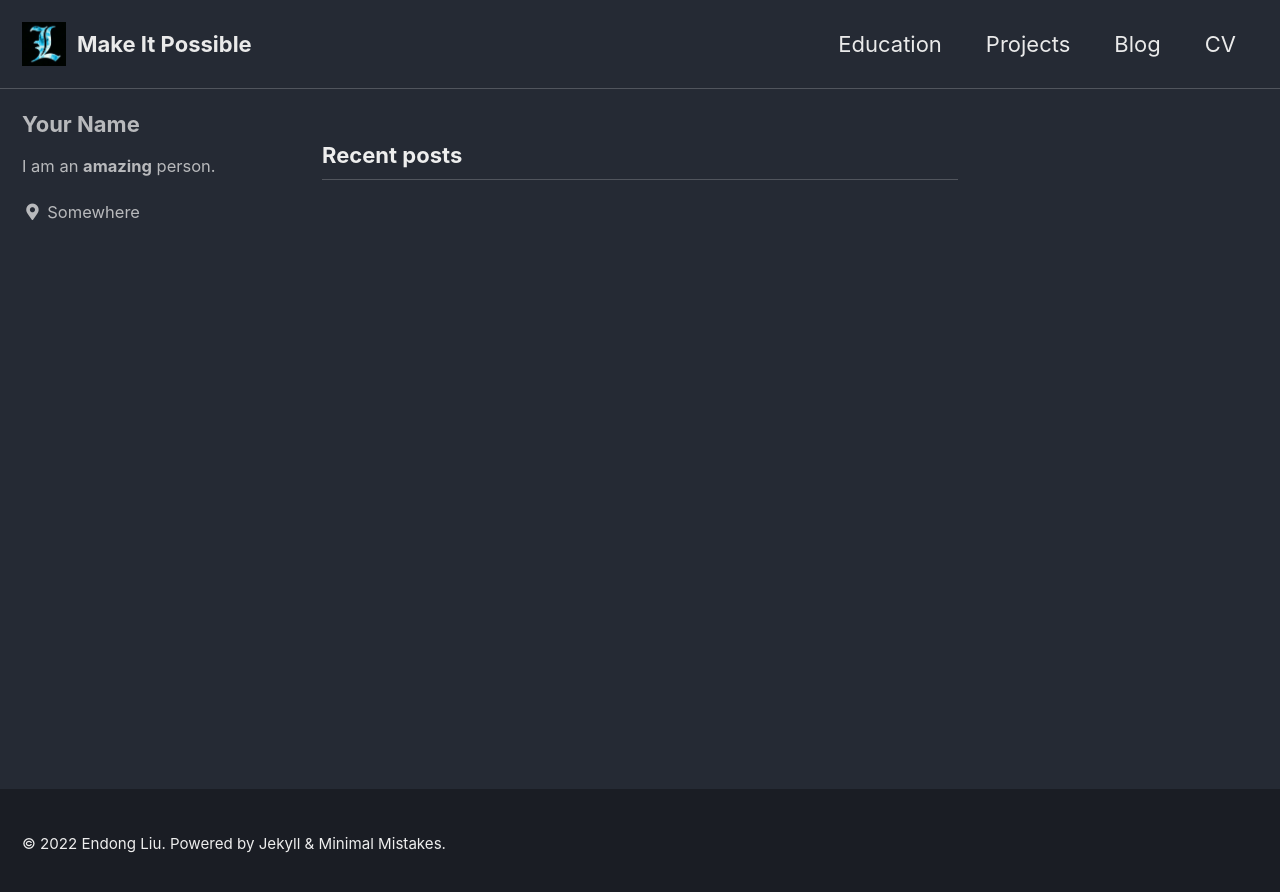
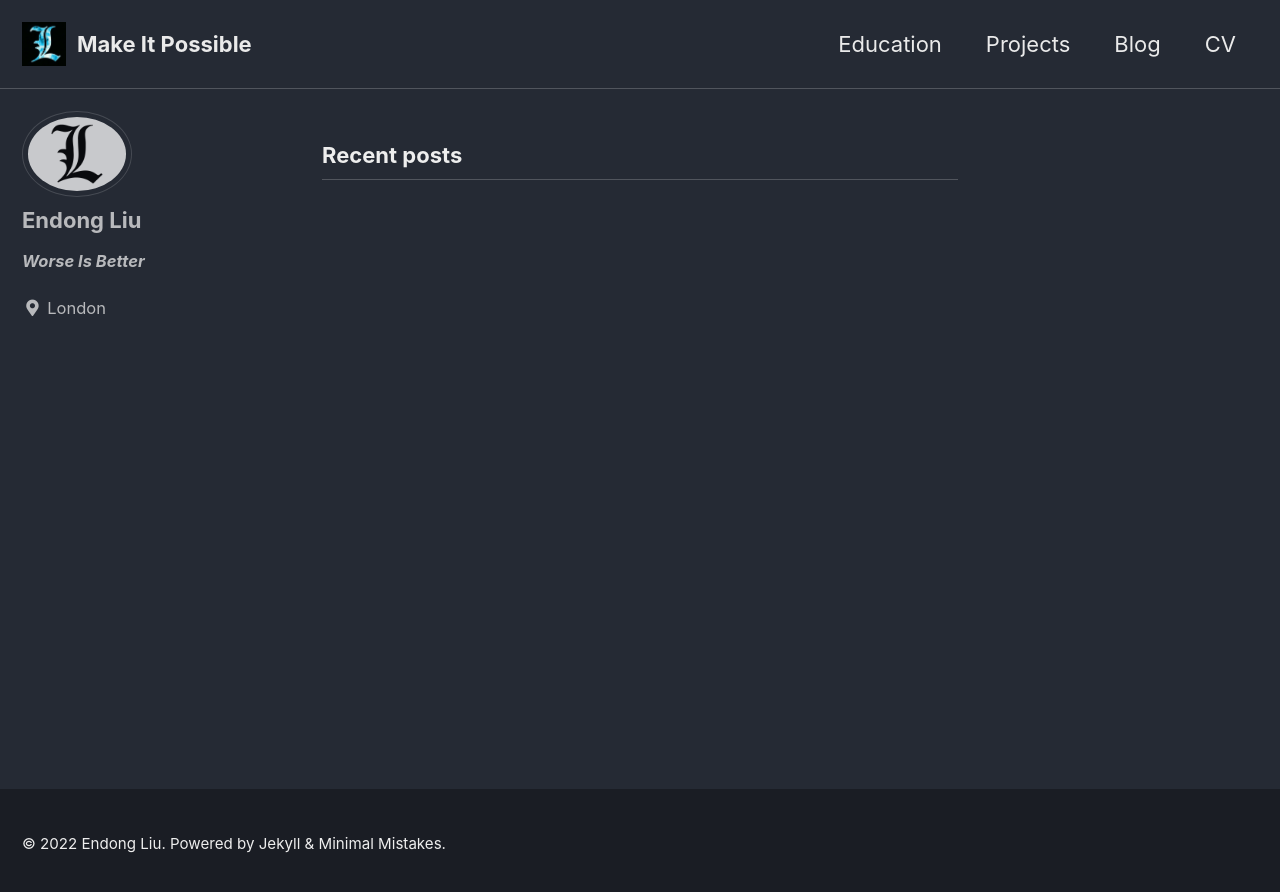
Before and after one commit to ZzPoLariszZ/zzpolariszz.github.io, a Jekyll site: the page built from index.html, in a window 1280 px wide. Shown: the top 892 px of the page. Built offline with Jekyll 4.4.1, drawn with Linux system fonts in a browser that asks for light colours; cached includes are drawn as plain includes; the list of posts is cut into pages by our own code.

Commit message:
Basic Configuration

```diff
--- a/_config.yml
+++ b/_config.yml
@@ -25,7 +25,7 @@ url                      : # the base hostname & protocol for your site e.g. "ht
 baseurl                  : # the subpath of your site, e.g. "/blog"
 repository               : # GitHub username/repo-name e.g. "mmistakes/minimal-mistakes"
 teaser                   : # path of fallback teaser image, e.g. "/assets/images/500x300.png"
-logo                     : "/assets/images/L.jpg"
+logo                     : "/assets/images/logo.jpg"
 masthead_title           : # overrides the website title displayed in the masthead, use " " for no title
 # breadcrumbs            : false # true, false (default)
 words_per_minute         : 200
@@ -104,10 +104,10 @@ analytics:
 
 # Site Author
 author:
-  name             : "Your Name"
-  avatar           : # path of avatar image, e.g. "/assets/images/bio-photo.jpg"
-  bio              : "I am an **amazing** person."
-  location         : "Somewhere"
+  name             : "Endong Liu"
+  avatar           : "/assets/images/death-note-l.jpg"
+  bio              : "***Worse Is Better***"
+  location         : "London"
   email            :
   links:
     - label: "Email"
```
Also changed, not shown: assets/images/death-note-l.jpg (added), assets/images/logo.jpg (renamed from assets/images/L.jpg).
